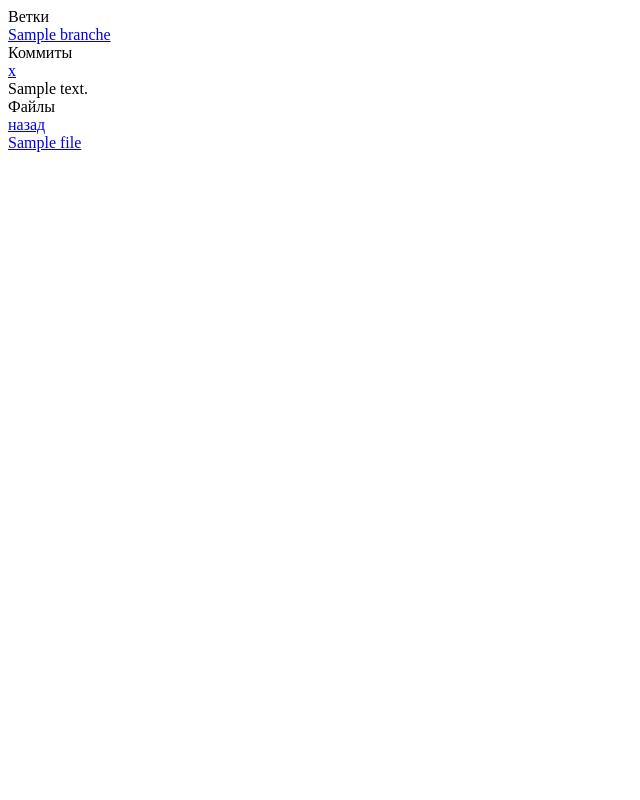
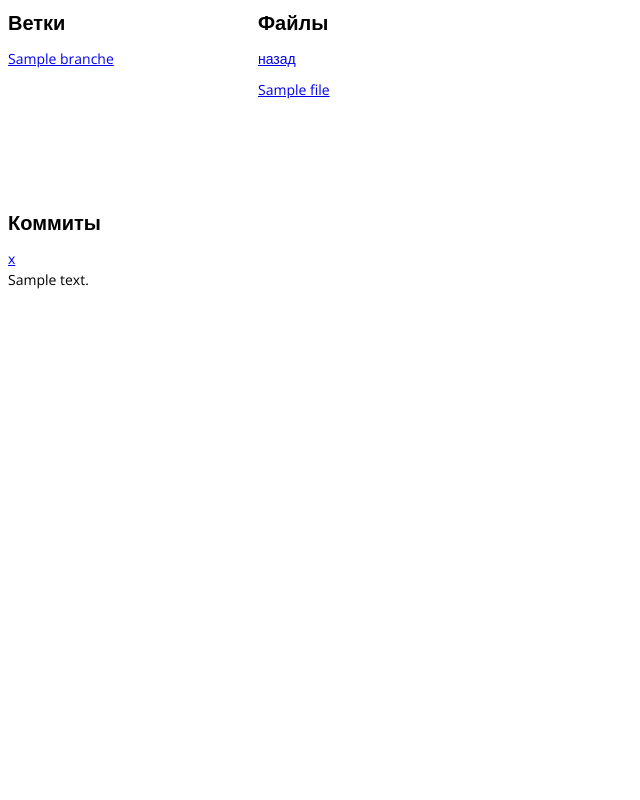
Before and after one commit to griashiro/shri2018-homework, a Node server app: template views/gui.pug in a window 1280 px wide. Shown: the whole page, without its empty margins (0-640 px from the left). Run offline with Node 20, Linux system fonts and the light colour scheme; the template is opened without the code that fills it: most values are stand-ins (such as "Sample title", 1, 10 or a date in 2020).

Commit message:
Минимальные стили.

```diff
--- a/public/style.css
+++ b/public/style.css
@@ -0,0 +1,44 @@
+body {
+  font-size: 14px;
+  line-height: 1.5;
+  font-family: 'Open Sans', sans-serif;
+}
+.page {
+    display: grid;
+    grid-template: 200px auto / 200px auto;
+  }
+  .page__header {
+    margin-bottom: 10px;
+    font-size: 20px;
+    font-weight: bold;
+  }
+  .page__files {
+    margin-left: 50px;
+    grid-row: 1 / -1;
+    grid-column: 2;
+  }
+
+.branch {
+  margin-bottom: 4px;
+}
+
+.commit {
+    margin-bottom: 4px;
+  }
+
+  .commit__message {
+    overflow: hidden;
+    text-overflow: ellipsis;
+    white-space: nowrap;
+  }
+
+.file__back {
+  height: 21px;
+  margin-bottom: 10px;
+}
+
+.file__content {
+  margin-top: 16px;
+  font-size: 10px;
+  white-space: pre;
+}
--- a/views/gui.pug
+++ b/views/gui.pug
@@ -5,6 +5,7 @@ html
     meta(name='viewport' content='width=device-width, initial-scale=1.0')
     meta(http-equiv='X-UA-Compatible' content='ie=edge')
     link(rel='icon' type='image/png' href='/shri-logo.png')
+    link(rel='stylesheet' href='https://fonts.googleapis.com/css?family=Open+Sans:400,700i&amp;subset=cyrillic')
     link(rel='stylesheet' href='/style.css')
     title Git View
   body
@@ -27,8 +28,8 @@ html
       .page__files
         .page__header
           | Файлы
-        if (!isTopDirectory)
-          .file__back
+        .file__back
+          if (!isTopDirectory)
             a(href=backUrl) назад
         if (hasContent)
           .file__name
```
